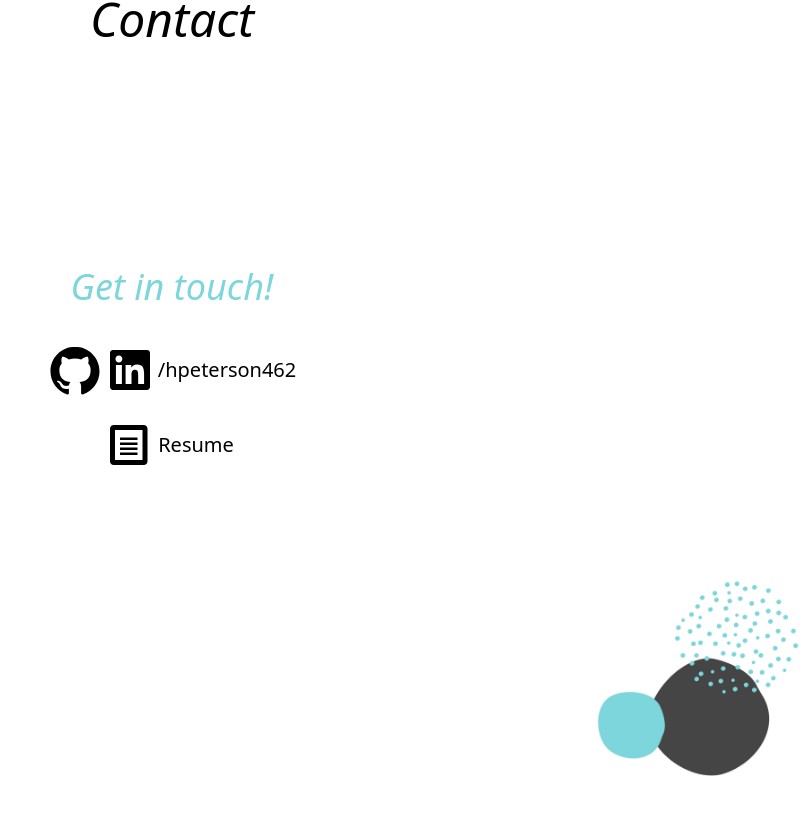
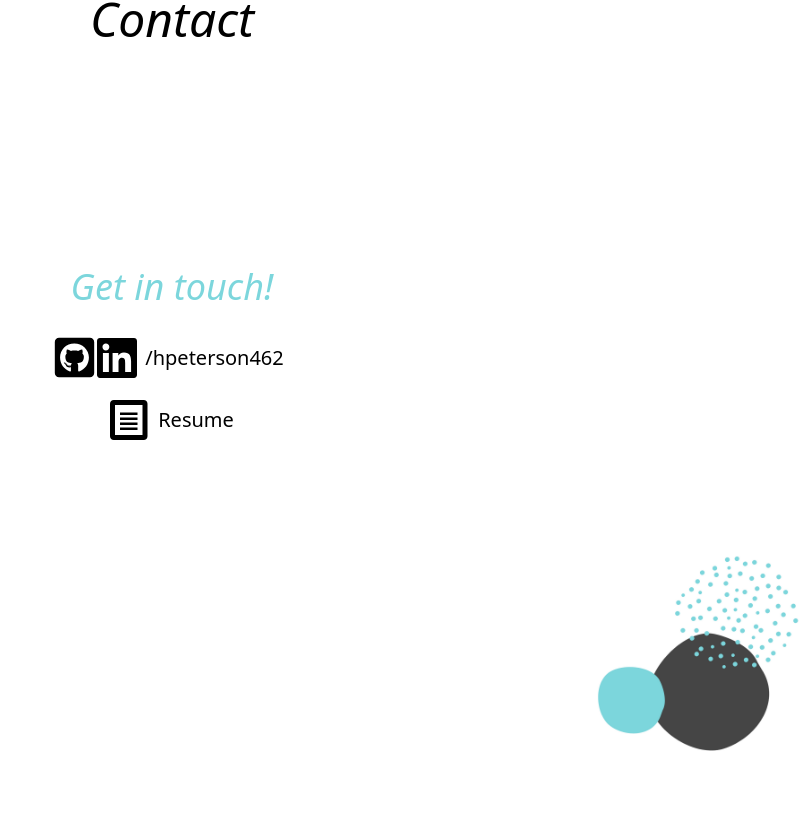
Before and after one commit to hpeterson462/portfolio, a React (Create React App) app: page / in a window 1280 px wide. Shown: the part 3597-4412 px from the top of the page, without its empty margins (468-1280 px from the left). Built offline with nearby package versions, Linux system fonts and the light colour scheme.

Commit message:
contact hover

```diff
--- a/src/Contact.jsx
+++ b/src/Contact.jsx
@@ -1,7 +1,7 @@
 import React from 'react';
-import { DiGithubBadge } from 'react-icons/di';
 import { SiLinkedin } from 'react-icons/si';
 import { ImFileText } from "react-icons/im";
+import { FaGithubSquare } from "react-icons/fa";
 
 export default function Contact() {
   return (
@@ -13,14 +13,20 @@ export default function Contact() {
       <div className="min-h-screen pt-48">
         <p className="text-4xl italic text-lightBlue p-2">Get in touch!</p>
         <div className="flex flex-row items-center justify-center p-5">
-          <DiGithubBadge size={70} />
-          <SiLinkedin size={40} />
+          <div className="hover:text-red-400 hover:shadow-md cursor-pointer">
+            <FaGithubSquare size={45} />
+          </div>
+          <div className="hover:text-red-400 hover:shadow-md cursor-pointer">
+            <SiLinkedin size={40} />
+          </div>
           <span className="p-2 text-xl">
             /hpeterson462
             </span>
         </div>
         <div className="flex flex-row items-center justify-center">
-          <ImFileText size={40} />
+          <div className="hover:text-red-400 hover:shadow-md cursor-pointer">
+            <ImFileText size={40} />
+          </div>
           <span className="pl-2 text-xl">Resume</span>
         </div>
         <footer className="bg-dots2 bg-contain bg-no-repeat bg-right pb-80 flex items-center"></footer>
```
Also changed, not shown: 1 other file (tests, documents, lock files or other folders).
